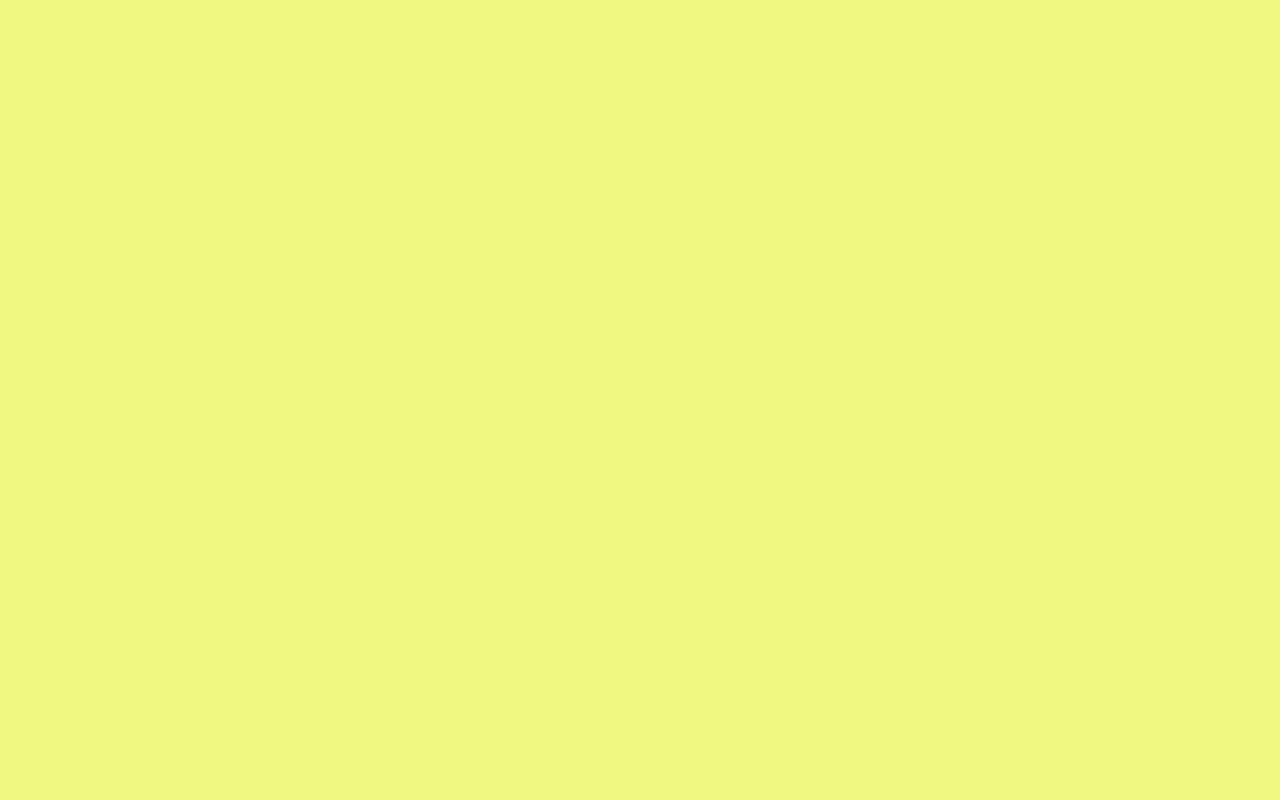
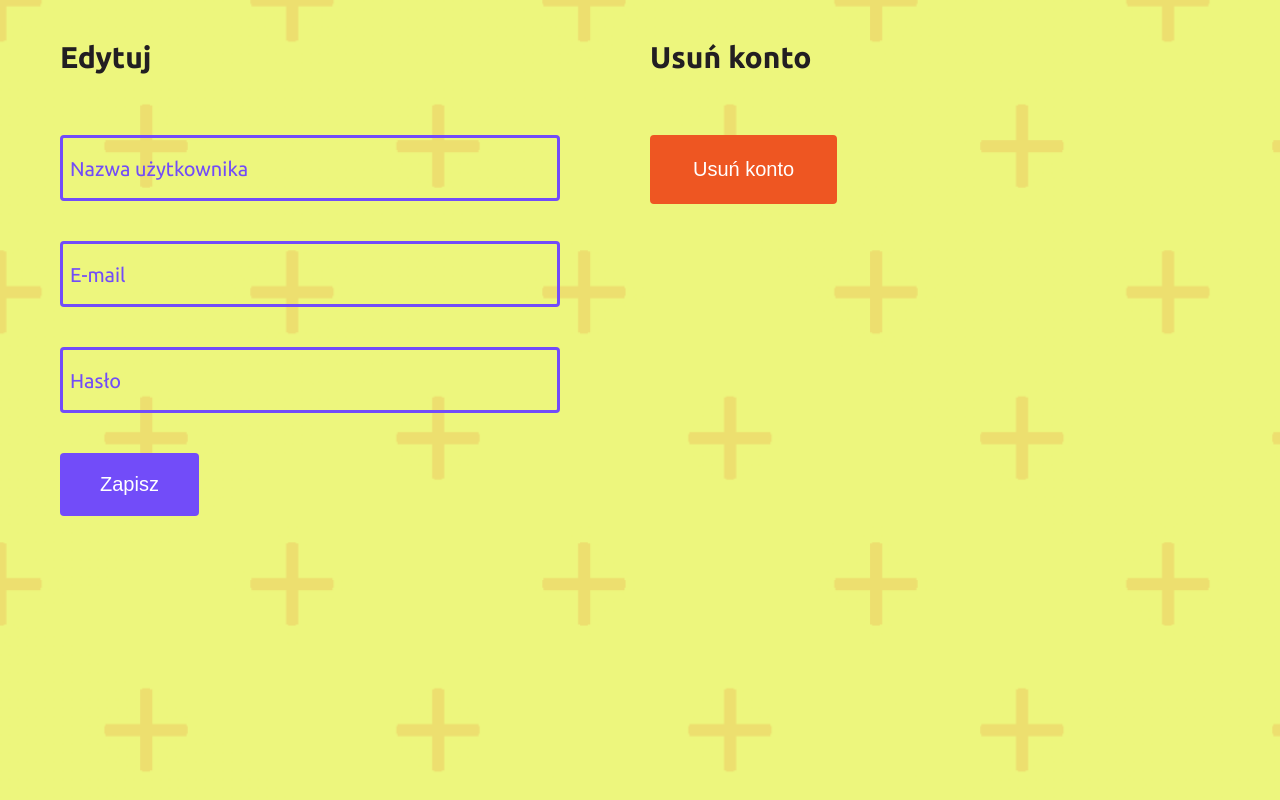
Before and after one commit to lechoos/Scrapeact, a React (Vite) app in the folder client/: page /ustawienia in a window 1280 px wide. Before the commit this address had no page. Shown: the top 800 px of the page. Built offline with nearby package versions, Linux system fonts and the light colour scheme; no server answers.

Commit message:
created a settings page

```diff
--- a/client/src/App.tsx
+++ b/client/src/App.tsx
@@ -4,6 +4,7 @@ import { Register } from './pages/Register/Register';
 import { Login } from './pages/Login/Login';
 import { Profile } from './pages/Profile/Profile';
 import { Home } from './pages/Home/Home';
+import { Settings } from './pages/Settings/Settings';
 
 const App = () => {
 	return (
@@ -13,6 +14,7 @@ const App = () => {
 			<Route path='/zarejestruj' element={<Register />} />
 			<Route path='/zaloguj' element={<Login />} />
 			<Route path='/profil' element={<Profile />} />
+			<Route path='/ustawienia' element={<Settings />} />
 		</Routes>
 	);
 };
--- a/client/src/components/FormInput/FormInput.tsx
+++ b/client/src/components/FormInput/FormInput.tsx
@@ -13,7 +13,9 @@ interface InputTypes {
 export const FormInput = React.forwardRef<HTMLInputElement, InputTypes>(({ name, label, onChange, value }, ref) => {
   const [isActive, setIsActive] = useState(false);
 
-  const activeClass = isActive && styles.active
+  const activeClass = isActive && styles.active;
+
+  const valueForTs = value as string;
 
   useEffect(() => {
     if (value) {
@@ -26,7 +28,7 @@ export const FormInput = React.forwardRef<HTMLInputElement, InputTypes>(({ name,
   return (
     <div className={styles['input-group']}>
       {/* Przekazujemy ref do elementu input */}
-      <input className={styles.input} type="text" name={name} id={name} ref={ref} onChange={onChange} />
+      <input value={valueForTs || ''} className={styles.input} type="text" name={name} id={name} ref={ref} onChange={onChange} />
       <label className={`${styles.placeholder} ${activeClass}`} htmlFor={name}>{label}</label>
     </div>
   );
--- a/client/src/components/LinkButton/LinkButton.tsx
+++ b/client/src/components/LinkButton/LinkButton.tsx
@@ -1,29 +1,46 @@
-import { ReactNode } from "react";
+import { ReactNode } from 'react';
 import styles from './linkButton.module.scss';
 
 interface LinkProps {
-  href: string;
-  variant: 'primary' | 'secondary';
-  children: ReactNode
+	href: string;
+	variant: 'primary' | 'secondary';
+	children: ReactNode;
 }
 
 interface ButtonProps {
-  variant: 'primary' | 'secondary';
+	variant: 'primary' | 'secondary';
+	children: ReactNode;
+}
+
+interface NormalButton {
+  onClick?: () => void;
   children: ReactNode;
 }
 
 export const LinkButton = ({ href, variant, children }: LinkProps) => {
-  const selectedVariant = variant === 'primary' ? styles.primary : styles.secondary
+	const selectedVariant = variant === 'primary' ? styles.primary : styles.secondary;
 
-  return (
-    <a className={selectedVariant} href={href}>{children}</a>
-  )
-}
+	return (
+		<a className={selectedVariant} href={href}>
+			{children}
+		</a>
+	);
+};
 
 export const SubmitButton = ({ variant, children }: ButtonProps) => {
-  const selectedVariant = variant === 'primary' ? styles.primary : styles.secondary
+	const selectedVariant = variant === 'primary' ? styles.primary : styles.secondary;
 
+	return (
+		<button className={`${selectedVariant} ${styles.button}`} type='submit'>
+			{children}
+		</button>
+	);
+};
+
+export const Button = ({ children, onClick }: NormalButton) => {
   return (
-    <button className={`${selectedVariant} ${styles.button}`} type="submit">{children}</button>
-  )
-}
+		<button onClick={onClick} className={`${styles.tertiary} ${styles.button}`}>
+			{children}
+		</button>
+	);
+};
--- a/client/src/components/LinkButton/linkButton.module.scss
+++ b/client/src/components/LinkButton/linkButton.module.scss
@@ -30,6 +30,18 @@
   background-color: $secondaryColor;
 }
 
+.tertiary {
+  @include link($accentColor);
+
+  color: #fff;
+  background-color: $accentColor;
+
+  &:hover {
+    background-color: transparent;
+    color: $accentColor;
+  }
+}
+
 .button {
   cursor: pointer;
   border: none;
@@ -43,4 +55,8 @@
       background-color: $secondaryColor;
     }
   }
+
+  &.tertiary {
+    border: 3px solid $accentColor;
+  }
 }
--- a/client/src/pages/Register/Register.tsx
+++ b/client/src/pages/Register/Register.tsx
@@ -67,7 +67,7 @@ export const Register = () => {
 						<Controller
 							name='nickname'
 							control={control}
-							rules={{ required: true, minLength: 3 , pattern: USERNAME_REGEX}}
+							rules={{ required: true, minLength: 4 , pattern: USERNAME_REGEX}}
 							render={({ field }) => <FormInput label='Nazwa użytkownika' {...field} />}
 						/>
 						{errors.nickname?.type === 'pattern' && <Error message='Nazwa użytkownika może składać się tylko z liter i cyfr' />}
--- /dev/null
+++ b/client/src/pages/Settings/Settings.tsx
@@ -0,0 +1,117 @@
+import { useEffect, useState } from 'react';
+import { useForm, Controller, SubmitHandler } from 'react-hook-form';
+import styles from './settings.module.scss';
+import { ServerResponse } from '../../types/Server';
+import { User } from '../../types/User';
+import Cookies from 'js-cookie';
+import { FormInput } from '../../components/FormInput/FormInput';
+import { SubmitButton, Button } from '../../components/LinkButton/LinkButton';
+import { Error } from '../../components/Error/Error';
+import { EMAIL_REGEX, USERNAME_REGEX } from '../../../utils/regex';
+
+interface EditFormTypes {
+	nickname?: string;
+	email?: string;
+	password?: string;
+}
+
+export const Settings = () => {
+	const [user, setUser] = useState<User>();
+	const [response, ] = useState<ServerResponse>('');
+
+	const id = Cookies.get('user')?.split('"')[1];
+
+	const {
+    control,
+    handleSubmit,
+    formState: { errors },
+    reset,
+  } = useForm<EditFormTypes>();
+
+	const onSubmit: SubmitHandler<EditFormTypes> = data => {
+		console.log(data);
+	};
+
+	useEffect(() => {
+		const fetchUser = async () => {
+			await fetch('http://localhost:3000/user', {
+				method: 'POST',
+				headers: {
+					'Content-Type': 'application/json',
+				},
+				body: JSON.stringify({ id: id }),
+			})
+				.then(res => res.json())
+				.then(response => {
+          setUser(response);
+				})
+				.catch(ex => console.log(ex));
+		};
+
+		fetchUser();
+	}, [id]);
+
+  useEffect(() => {
+    if (user) {
+      reset({
+        nickname: user.nickname,
+        email: user.email,
+        password: user.password,
+      });
+    }
+  }, [user, reset]);
+
+	return (
+		<>
+			<div className={styles.background} />
+			<div className='wrapper'>
+				<div className={styles.settings}>
+					<div className={styles.edit}>
+						<h2 className={styles.subtitle}>Edytuj</h2>
+						<form className={styles.form} onSubmit={handleSubmit(onSubmit)}>
+							<div>
+								<Controller
+									name='nickname'
+									control={control}
+									rules={{ required: true, minLength: 3, pattern: USERNAME_REGEX }}
+									render={({ field }) => <FormInput label='Nazwa użytkownika' {...field} value={user?.nickname} />}
+								/>
+								{errors.nickname?.type === 'pattern' && (
+									<Error message='Nazwa użytkownika może składać się tylko z liter i cyfr' />
+								)}
+								{errors.nickname?.type === 'minLength' && <Error message='Nazwa użytkownika jest zbyt krótka' />}
+								{errors.nickname?.type === 'required' && <Error message='Nazwa użytkownika jest wymagana' />}
+							</div>
+							<div>
+								<Controller
+									name='email'
+									control={control}
+									rules={{ pattern: EMAIL_REGEX, required: true }}
+									render={({ field }) => <FormInput label='E-mail' {...field} value={user?.email} />}
+								/>
+								{errors.email?.type === 'pattern' && <Error message='E-mail jest nieprawidłowy' />}
+								{errors.email?.type === 'required' && <Error message='E-mail jest wymagany' />}
+							</div>
+							<div>
+								<Controller
+									name='password'
+									control={control}
+									rules={{ minLength: 6, required: true }}
+									render={({ field }) => <FormInput label='Hasło' {...field} value="" />}
+								/>
+								{errors.password?.type === 'minLength' && <Error message='Hasło jest zbyt krótkie' />}
+								{errors.password?.type === 'required' && <Error message='Hasło jest wymagane' />}
+								{typeof response === 'object' && <Error message={response.message} />}
+							</div>
+							<SubmitButton variant='secondary'>Zapisz</SubmitButton>
+						</form>
+					</div>
+					<div className={styles.delete}>
+						<h2 className={styles.subtitle}>Usuń konto</h2>
+            <Button>Usuń konto</Button>
+					</div>
+				</div>
+			</div>
+		</>
+	);
+};
--- /dev/null
+++ b/client/src/pages/Settings/settings.module.scss
@@ -0,0 +1,62 @@
+@use '../../sass/utils' as *;
+
+.background {
+	position: absolute;
+	top: 0;
+  right: 0;
+  bottom: -25%;
+  left: 0;
+  background-image: url('../../assets/cross.png');
+  background-size: cover;
+  opacity: 0.14;
+  z-index: -1;
+}
+
+.settings {
+  display: grid;
+  grid-template-columns: repeat(auto-fit, minmax(260px, 1fr));
+  gap: 2rem;
+  padding-inline: 2rem;
+
+  @include small {
+    grid-template-columns: repeat(auto-fit, minmax(500px, 1fr));
+  }
+}
+
+.subtitle {
+  margin-top: 4rem;
+  font-size: 3rem;
+}
+
+.edit {
+  display: flex;
+  flex-direction: column;
+}
+
+.form {
+  display: flex;
+  flex-direction: column;
+  align-items: flex-start;
+  gap: 4rem;
+  margin-block: 6rem;
+}
+
+.delete {
+  display: flex;
+  flex-direction: column;
+  align-items: flex-start;
+  gap: 2rem;
+  margin-bottom: 4rem;
+
+  @include large {
+    gap: 6rem;
+  }
+}
+
+@media (max-width: 1076px) {
+  .form,
+  .edit,
+  .delete {
+    align-items: center;
+  }
+}
--- a/client/src/types/User.ts
+++ b/client/src/types/User.ts
@@ -2,4 +2,5 @@ export interface User {
   _id: string;
   nickname: string;
   email: string;
+  password?: string;
 }
```
Also changed, not shown: client/src/assets/cross.png (added), 1 other file (tests, documents, lock files or other folders).
